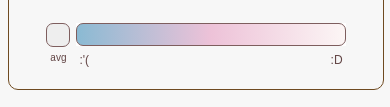
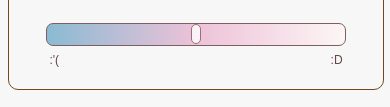
Before and after one commit to jessicayd/mood-board, a plain HTML site: page index.html in a window 390 px wide. Shown: the part 829-936 px from the top of the page. Drawn offline with Linux system fonts and the light colour scheme; a web font is replaced by a local one.

Commit message:
range avg

```diff
--- a/index.html
+++ b/index.html
@@ -27,17 +27,10 @@
             <div id="boxes"></div>
         </div>
 
-        <div id="color-container">
-            <div id="average-container">
-                <div id="average"></div>
-                <div id="avgLabels">avg</div>
-                <div id="averageLabels">average</div>
-            </div>
-            <div id="colorSlider">
-                <input id="slide" type="range"/><span id="val"></span>
-                <div id="slideLabels">
-                    <span>:'(</span><span>:D</span>
-                </div>
+        <div id="colorSlider">
+            <input disabled="true" id="slide" type="range" min=0 max=100 value="0"/>
+            <div id="slideLabels">
+                <span>:'(</span><span>:D</span>
             </div>
          </div>
 
@@ -50,7 +43,7 @@
             <div id="error">choose a valid date within this past year!</div>
             <form id="colorForm">
                 <label for="colorForm">select a color:</label>
-                <input id="picker" type="range" min=0 max=100 value="0"/><span id="val"></span>
+                <input id="picker" type="range" min=0 max=100 value="0"/>
                 <div id="slideLabels">
                     <span>:'(</span><span>:D</span>
                 </div>
--- a/script.js
+++ b/script.js
@@ -14,7 +14,7 @@ let totalColorValue = 0;
 let totalColors = 0;
 
 let colorStorage = {};
-let avgColor = "rgb(238, 238, 238)";
+let avgColor = 0;
 
 if (localStorage.getItem('colorStorage') != null) {
     colorStorage = JSON.parse(localStorage.getItem('colorStorage'));
@@ -115,14 +115,13 @@ function createBoard() {
 
 function updateAverage() {
     if (totalColors === 0) {
-        document.getElementById("average").style.backgroundColor = "rgb(238, 238, 238)";
-        localStorage.setItem('avgColor', "rgb(238, 238, 238)");
+        document.getElementById("slide").value = 50;
+        localStorage.setItem('avgColor', 0);
     } else {
         let averageColorValue = totalColorValue / totalColors;
-        let averageRGB = getRGB(averageColorValue);
 
-        document.getElementById("average").style.backgroundColor = `${averageRGB}`;
-        localStorage.setItem('avgColor', `${averageRGB}`);
+        document.getElementById("slide").value = averageColorValue;
+        localStorage.setItem('avgColor', averageColorValue);
     }
 }
 
--- a/styles.css
+++ b/styles.css
@@ -152,7 +152,19 @@ input::-webkit-slider-runnable-track {
 }
 
 #slide::-webkit-slider-thumb{
+    border: 1px solid #7E5E5E;
+    height: 20px;
+    width: 10px;
+    border-radius: 25px;
+    background-color: #FFFFFF;
+    opacity: 80%;
     -webkit-appearance: none;
+}
+
+#colorSlider {
+    width:50%;
+    margin:auto;
+    margin-bottom: 10px;
 }
 
 #slideLabels {
@@ -160,32 +172,6 @@ input::-webkit-slider-runnable-track {
     margin: -3px 3px;
     justify-content: space-between;
     font-size: 12px;
-}
-
-#color-container {
-    width:50%;
-    margin:auto;
-    display: grid;
-    grid-template-columns: auto 1fr;
-    column-gap:2%;
-    margin-bottom: 10px;
-}
-
-#average {
-    margin: 10px auto;
-    width: 22px;
-    height: 22px;
-    border-radius: 7px;
-    border: 1px solid #7E5E5E;
-}
-
-#avgLabels, #averageLabels {
-    font-size: 12px;
-    margin: -5px 3px;
-}
-
-#avgLabels {
-    display:none;
 }
 
 /* adding an entry */
@@ -219,6 +205,7 @@ input::-webkit-slider-runnable-track {
     height: 20px;
     width: 10px;
     border-radius: 25px;
+    z-index:-1;
     background-color: #FFFFFF;
     opacity: 80%;
     cursor: pointer;
@@ -430,7 +417,7 @@ input::-webkit-slider-runnable-track {
         grid-template-columns: 8% 92%;
     }
 
-    #color-container {
+    #colorSlider {
         width:80%;
     }
 }
@@ -472,12 +459,6 @@ input::-webkit-slider-runnable-track {
         border-width: 1px;
     }
 
-    #avgLabels {
-        display:block;
-    }
-    #averageLabels {
-        display:none;
-    }
 }
 
 @media only screen and (max-width: 400px) {
@@ -486,7 +467,7 @@ input::-webkit-slider-runnable-track {
     #addEntry, #board {
         font-size:12px;
     }
-    .day, .month, #avgLabels, #averageLabels {
+    .day, .month {
         font-size:10px;
     }
 }
```
